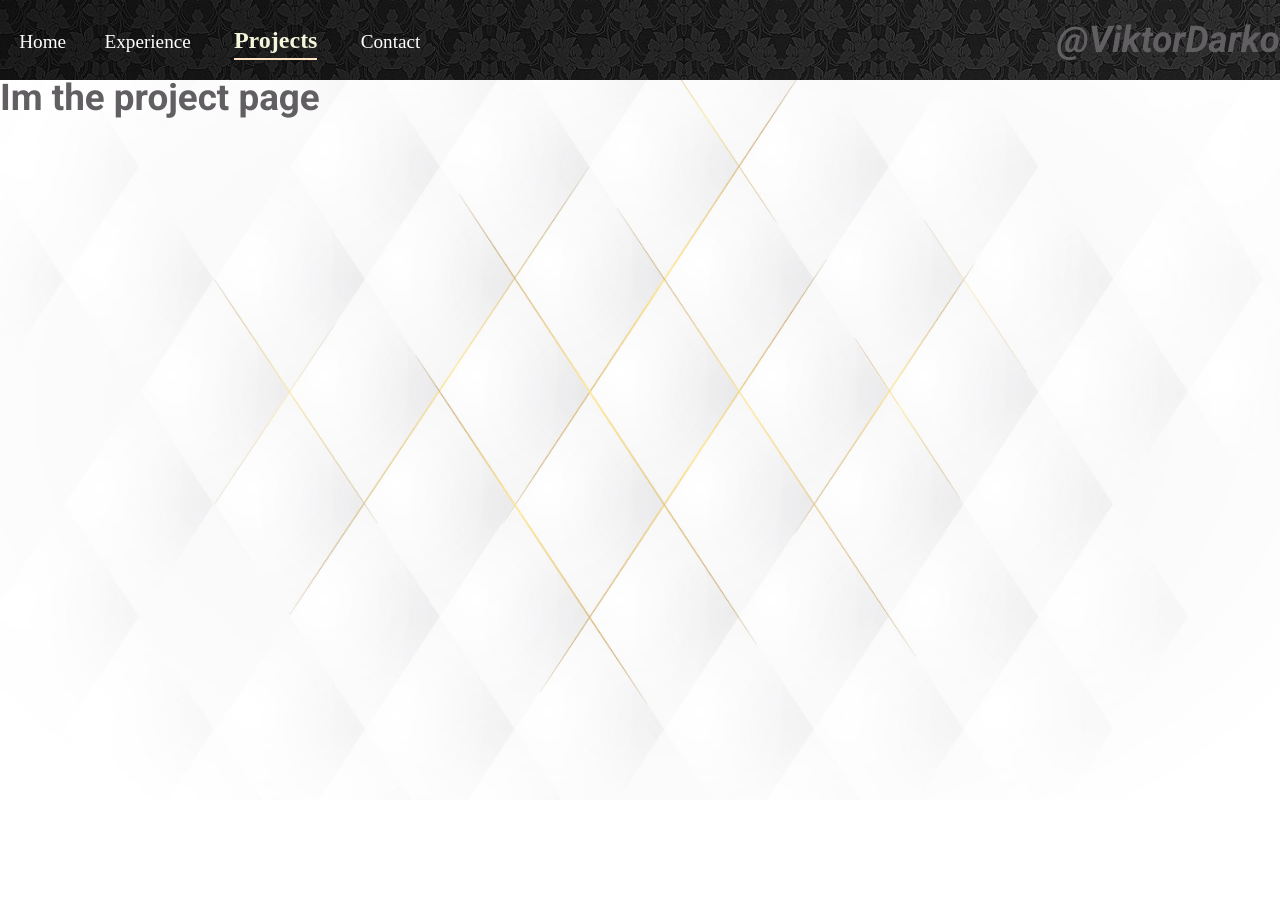
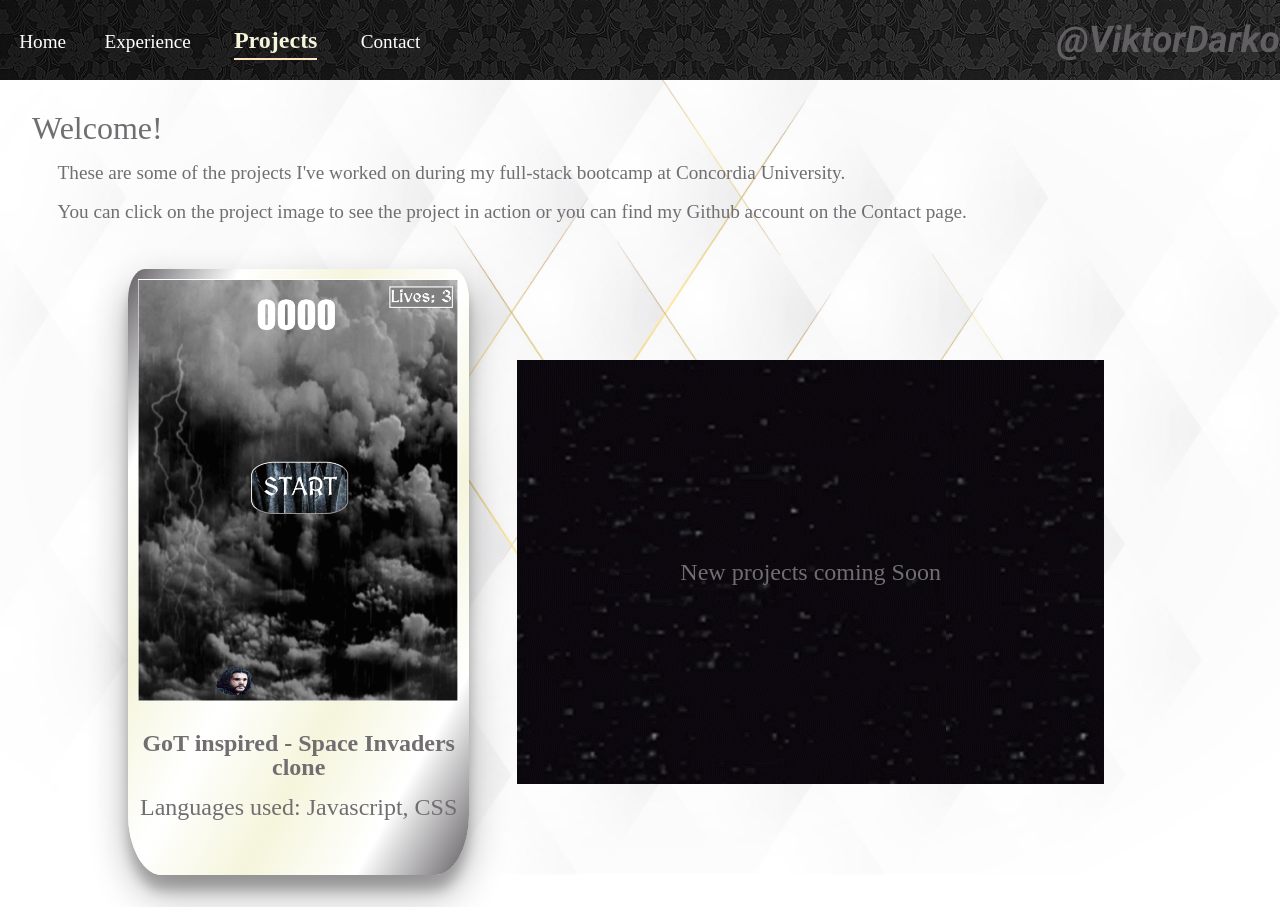
Before and after one commit to viktordarko/project-portfolio, a React (Create React App) app: page /projects in a window 1280 px wide. Before the commit the page ends 800 px from the top, so only its background shows below. Built offline with nearby package versions, Linux system fonts and the light colour scheme.

Commit message:
All sections completed v1

```diff
--- a/src/components/App.js
+++ b/src/components/App.js
@@ -5,6 +5,7 @@ import Homepage from "./Homepage";
 import styled from "styled-components";
 import Contact from "./Contact";
 import Experience from "./Experience";
+import Projects from "./Projects";
 
 const App = () => {
   return (
@@ -15,7 +16,7 @@ const App = () => {
         <Routes>
           <Route path="/" element={<Homepage />} />
           <Route path="/experience" element={<Experience />} />
-          <Route path="/projects" element={<h1>Im the project page</h1>} />
+          <Route path="/projects" element={<Projects />} />
           <Route path="/contact" element={<Contact/>} />
         </Routes>
       </MainContainer>
--- a/src/components/ContactItem.js
+++ b/src/components/ContactItem.js
@@ -5,15 +5,16 @@ import { useState } from "react";
 const ContactItem = ({ item }) => {
   const [isHovered, setIsHovered] = useState(false);
 
-  const handleClick = (email) => {
-    window.alert(`You can send me an email here: ${email}`);
+  const handleClick = (item) => {
+      item.id === "email"
+        ? window.alert(`You can send me an email here: ${item.contactInfo}`)
+        : window.open(item.contactInfo, "_blank");
   };
 
   return (
     <>
-      {item.id === "email" ? (
       <ContactCardDiv
-          onClick={() => handleClick(item.contactInfo)}
+        onClick={() => handleClick(item)}
         onMouseEnter={() => setIsHovered(true)}
         onMouseLeave={() => setIsHovered(false)}
       >
@@ -22,19 +23,6 @@ const ContactItem = ({ item }) => {
         </StyledContactParagraph>
         <img src={item.iconSrc} alt={item.name} />
       </ContactCardDiv>
-      ) : (
-        <a href={item.contactInfo}>
-          <ContactCardDiv
-            onMouseEnter={() => setIsHovered(true)}
-            onMouseLeave={() => setIsHovered(false)}
-          >
-            <StyledContactParagraph isHovered={isHovered}>
-              {item.name}
-            </StyledContactParagraph>
-            <img src={item.iconSrc} alt={item.name} />
-          </ContactCardDiv>
-        </a>
-      )}
     </>
   );
 };
@@ -43,7 +31,7 @@ const ContactCardDiv = styled(ListDiv)`
   flex-direction: column;
   width: auto;
   justify-content: flex-start;
-  transition: transform .3s ease-in-out;
+  transition: transform 0.3s ease-in-out;
 
   &:hover {
     cursor: pointer;
--- a/src/components/Experience.js
+++ b/src/components/Experience.js
@@ -39,8 +39,12 @@ const Experience = () => {
 
   return (
     <>
-      <ExperienceTitle>These are some of the places where I have worked</ExperienceTitle>
-      <ExperienceSubtitle>For a full list, go to linkedIn on the contact page</ExperienceSubtitle>
+      <MainSectionTitle>
+      Work Experiences That Shaped Me
+            </MainSectionTitle>
+      <MainSectionSubtitle>
+      Discover more about my professional journey and experience on LinkedIn. Visit the contact page for the link.
+      </MainSectionSubtitle>
 
       <StyledCard>
         <ButtonDiv>
@@ -76,16 +80,23 @@ const Experience = () => {
 };
 export default Experience;
 
-const ExperienceTitle = styled.p`
+const MainSectionTitle = styled.p`
   font-size: 2em;
   margin-left: 1em;
   padding-top: 1em;
-`
-const ExperienceSubtitle = styled(ExperienceTitle)`
-font-size: 1.2em;
-margin-left: 3em;
 
-`
+  @media only screen and (max-width: 700px) {
+    font-size: 1.5em;
+  }
+`;
+const MainSectionSubtitle = styled(MainSectionTitle)`
+  font-size: 1.2em;
+  margin-left: 3em;
+
+  @media only screen and (max-width: 700px) {
+    font-size: 0.9em;
+  }
+`;
 
 const ButtonDiv = styled.div`
   width: 100%;
@@ -187,13 +198,10 @@ const StyledButton = styled.button`
     `}
 
 @media (min-width: 700px) {
-    .button-54 {
-      padding: 0.25em 0.75em;
-    }
+    padding: 0.2em 0.7em;
   }
 `;
 
-/* CSS */
 const ShowMoreButton = styled.button`
   all: unset;
   width: 100px;
@@ -260,3 +268,5 @@ const ShowMoreButton = styled.button`
     transform: translate(0, 5%);
   }
 `;
+
+export { MainSectionTitle, MainSectionSubtitle };
--- a/src/components/GlobalStyles.js
+++ b/src/components/GlobalStyles.js
@@ -60,10 +60,17 @@ export default createGlobalStyle`
       color: var(--primary-color);
       font-family: var(--heading-font-family);
       font-size: 2.3em;
+      @media only screen and (max-width: 700px) {
+font-size: 1.5em;
+  }
     }
     h2 {
       font-size: 2em;
+      @media only screen and (max-width: 700px) {
+font-size: 1em;
+}
     }
+
     img {
         width: var(--icons-width);
     }
@@ -71,6 +78,9 @@ export default createGlobalStyle`
     p {
         color: var(--secondary-color);
         font-size: 1.5em;
+        @media only screen and (max-width: 700px) {
+font-size: 1em;
+        }
     }
 
 `;
--- a/src/components/Header.js
+++ b/src/components/Header.js
@@ -1,5 +1,5 @@
 import styled, { css } from "styled-components";
-import { Link, NavLink } from "react-router-dom";
+import { NavLink } from "react-router-dom";
 import { useState } from "react";
 
 const Header = () => {
@@ -35,6 +35,11 @@ const HeaderContainer = styled.header`
   align-items: center;
   background-image: url("/assets/styleImages/Header_bg.jpg");
   height: 5em;
+
+  @media only screen and (max-width: 700px) {
+    height: 3em;
+}
+
 `;
 
 const Menu = styled.div`
@@ -44,7 +49,7 @@ const Menu = styled.div`
   min-width: fit-content;
   width: 30% ;
   opacity: .95;
-  top: 5em;
+  top: 3em;
   color: black;
   background-color: lightgray;
   z-index: 3;
--- a/src/components/Homepage.js
+++ b/src/components/Homepage.js
@@ -63,10 +63,14 @@ const blinkAnimation = keyframes`
 `;
 
 const BlinkingH1 = styled.h1`
-  font-size: 3rem;
+  font-size: 3em;
   margin-left: 1em;
   padding-top: 1em;
   animation: ${blinkAnimation} 1s infinite;
+
+  @media only screen and (max-width: 700px) {
+    font-size: 2em;
+  }
 `;
 
 const MainDiv = styled.div`
--- /dev/null
+++ b/src/components/Project.js
@@ -0,0 +1,72 @@
+import styled from "styled-components"
+
+
+const Project = ({project}) => {
+
+    const handleImageClick = () => {
+        window.open(project.url, "_blank")
+    }
+
+    return (
+        <>
+        {!project.isPlaceholder? (
+
+            <ProjectBox>
+            <ProjectImage onClick={handleImageClick} src={project.ssSource} alt={project.id}/>
+        <ProjectContainer>
+        <TitleProject>{project.title}</TitleProject>
+            <p>Languages used: {project.language}</p>
+        </ProjectContainer>
+        </ProjectBox>
+
+        ) : (
+            <PlaceholderContainer>
+                <p>{project.title}</p>
+            </PlaceholderContainer>
+        )
+}
+
+        </>
+    )
+}
+export default Project
+
+const PlaceholderContainer = styled.div`
+height: 70%;
+background-image: url("assets/starsbg.gif");
+padding: 2em;
+margin: 3em;
+grid-area: placeholder;
+align-self: center;
+display: flex;
+align-items: center;
+justify-content: center;
+`
+const ProjectContainer = styled.div`
+height: 20vh;
+display: flex;
+flex-direction: column;
+grid-area: project;
+padding-top: 1em;
+`
+
+const ProjectImage = styled.img`
+width: 100%;
+padding: 3%;
+transition: transform 0.3s ease-in-out;
+
+&:hover {
+  transform: rotateY(360deg);
+}
+`
+const ProjectBox = styled.div`
+ background: linear-gradient(to bottom right, #625F63, white,beige, white, beige, white, #625F63);
+ box-shadow: rgba(0, 0, 0, 0.3) 0px 19px 38px, rgba(0, 0, 0, 0.22) 0px 15px 12px;
+ border-radius: 5% 5% 10% 10%;
+
+`
+
+const TitleProject = styled.p`
+font-weight: 600;
+margin-bottom: 2vh;
+`
--- /dev/null
+++ b/src/components/Projects.js
@@ -0,0 +1,43 @@
+import styled from "styled-components";
+import { projects } from "../data";
+import { MainSectionSubtitle, MainSectionTitle } from "./Experience";
+import Project from "./Project";
+
+const Projects = () => {
+  const projectsArray = Object.values(projects);
+
+  return (
+    <>
+      <MainSectionTitle>Welcome!</MainSectionTitle>
+      <MainSectionSubtitle>
+        These are some of the projects I've worked on during my full-stack
+        bootcamp at Concordia University.
+        </MainSectionSubtitle>
+        <MainSectionSubtitle>
+        You can click on the project image to see the project in action or you can find my Github account on the Contact page.
+      </MainSectionSubtitle>
+      <ProjectsDiv>
+        {projectsArray.map((project) => {
+            return (
+          <Project key={project.id} project={project} />
+        )})}
+      </ProjectsDiv>
+    </>
+  );
+};
+
+export default Projects;
+
+const ProjectsDiv = styled.div`
+display: grid;
+grid-template-columns: repeat(3, 1fr);
+width: 80%;
+position: relative;
+left: 10vw;
+margin-top: 3em;
+grid-template-areas:
+".   placeholder  placeholder"
+"project placeholder placeholder";
+text-align: center;
+margin-bottom: 2em;
+`
--- a/src/data.js
+++ b/src/data.js
@@ -71,7 +71,7 @@ export const contact = {
     email: {
         id: "email",
         name: "Email",
-        contactInfo: "victor.vargas.mx@gmail.com",
+        contactInfo: "shelf_zetas_0l@icloud.com",
         iconSrc: '/assets/socialIcons/EMAIL.png',
         contact: true,
     },
@@ -135,7 +135,7 @@ export const experience = {
     },
     ushuaia: {
         id: "ushuaia",
-        company: "Ushuaia Club Ibiza",
+        company: "Ushuaia Club and Resort",
         country: "Ibiza, Spain",
         period: "May 2017 - October 2017",
         title: "Promotion and Entrance Assistant Manager",
@@ -152,3 +152,20 @@ export const experience = {
         imgSrc: '/assets/experienceImages/masdepierre.jpeg',
     },
     }
+
+    export const projects = {
+      got: {
+        id: "got",
+        title: "GoT inspired - Space Invaders clone",
+        language: "Javascript, CSS",
+        ssSource: "assets/projectImages/mainPage.png",
+        isPlaceholder: false,
+        url: "https://project-js-got.vercel.app/",
+      },
+
+      placeholder: {
+        id: "placeholder",
+        title: "New projects coming Soon",
+        isPlaceholder: true,
+      },
+    }
```
Also changed, not shown: public/assets/projectImages/mainPage.png (added), public/assets/starsbg.gif (added). Lines whose indentation alone changed are shown as unchanged.
